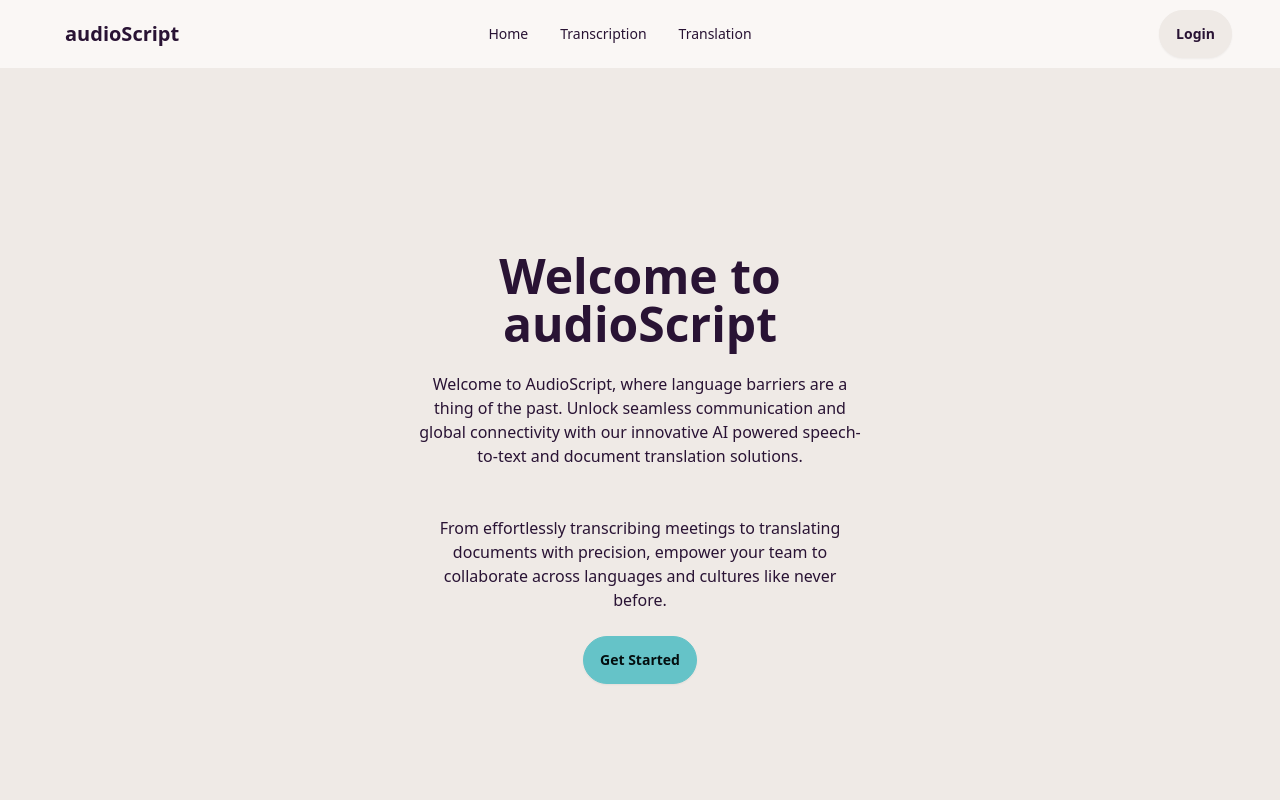
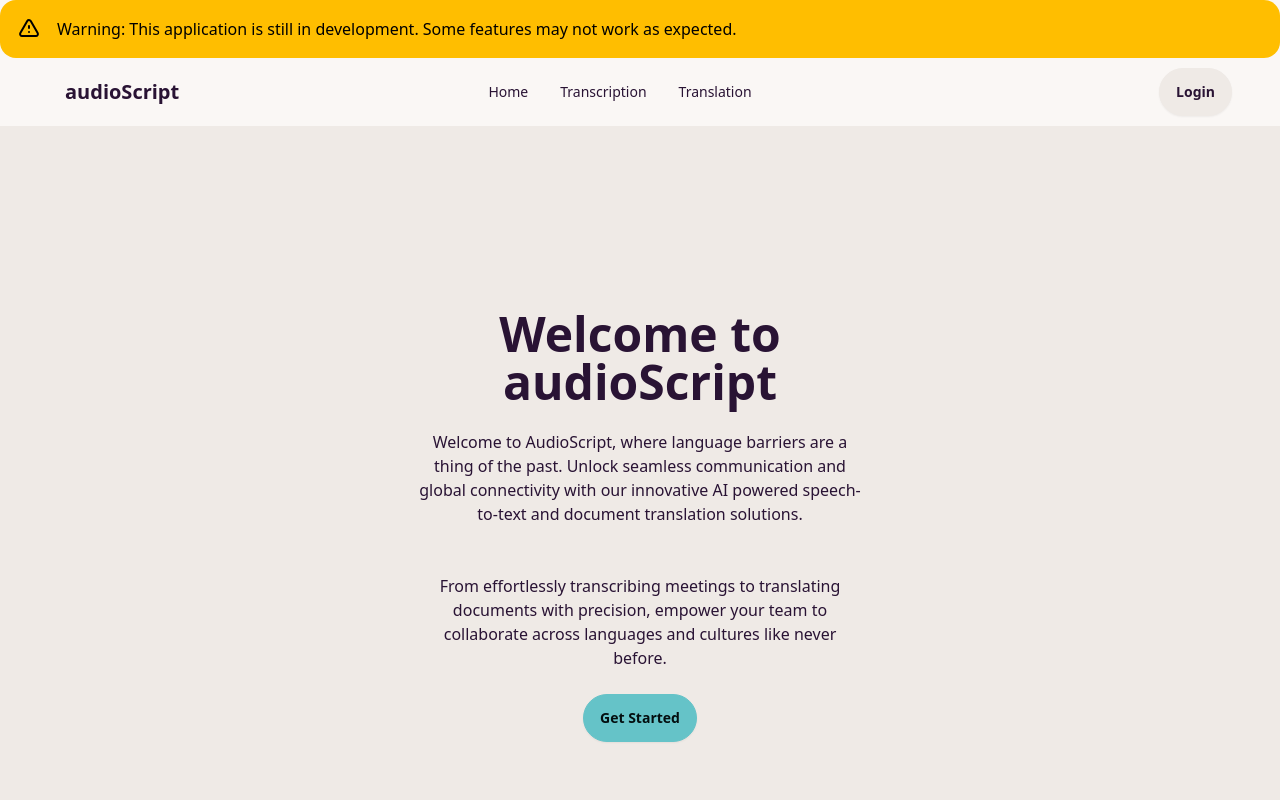
Before and after one commit to Ezzy77/audioScript-UI, a React (Vite) app: page / in a window 1280 px wide. Shown: the top 800 px of the page. Built offline with nearby package versions, Linux system fonts and the light colour scheme.

Commit message:
added development warning banner

```diff
--- a/src/App.jsx
+++ b/src/App.jsx
@@ -5,6 +5,7 @@ import { BrowserRouter as Router, Route, Routes } from "react-router-dom";
 import Login from "./Login.jsx";
 import Transcribe from "./Transcribe.jsx";
 import Translate from "./Translate.jsx";
+import DevelopmentNotice from "./components/DevelopmetNotice.jsx";
 
 
 function App() {
@@ -13,6 +14,7 @@ function App() {
   return (
       <Router >
           <>
+              <DevelopmentNotice />
               <NavBar />
               <Routes>
                   <Route path="/" element={<Home />} />
--- /dev/null
+++ b/src/components/DevelopmetNotice.jsx
@@ -0,0 +1,13 @@
+
+export default function DevelopmentNotice() {
+    return (
+        <div role="alert" className="alert alert-warning flex w-auto">
+            <svg xmlns="http://www.w3.org/2000/svg" className="stroke-current shrink-0 h-6 w-6" fill="none"
+                 viewBox="0 0 24 24">
+                <path strokeLinecap="round" strokeLinejoin="round" strokeWidth="2"
+                      d="M12 9v2m0 4h.01m-6.938 4h13.856c1.54 0 2.502-1.667 1.732-3L13.732 4c-.77-1.333-2.694-1.333-3.464 0L3.34 16c-.77 1.333.192 3 1.732 3z"/>
+            </svg>
+            <span>Warning: This application is still in development. Some features may not work as expected.</span>
+        </div>
+    );
+}
```
